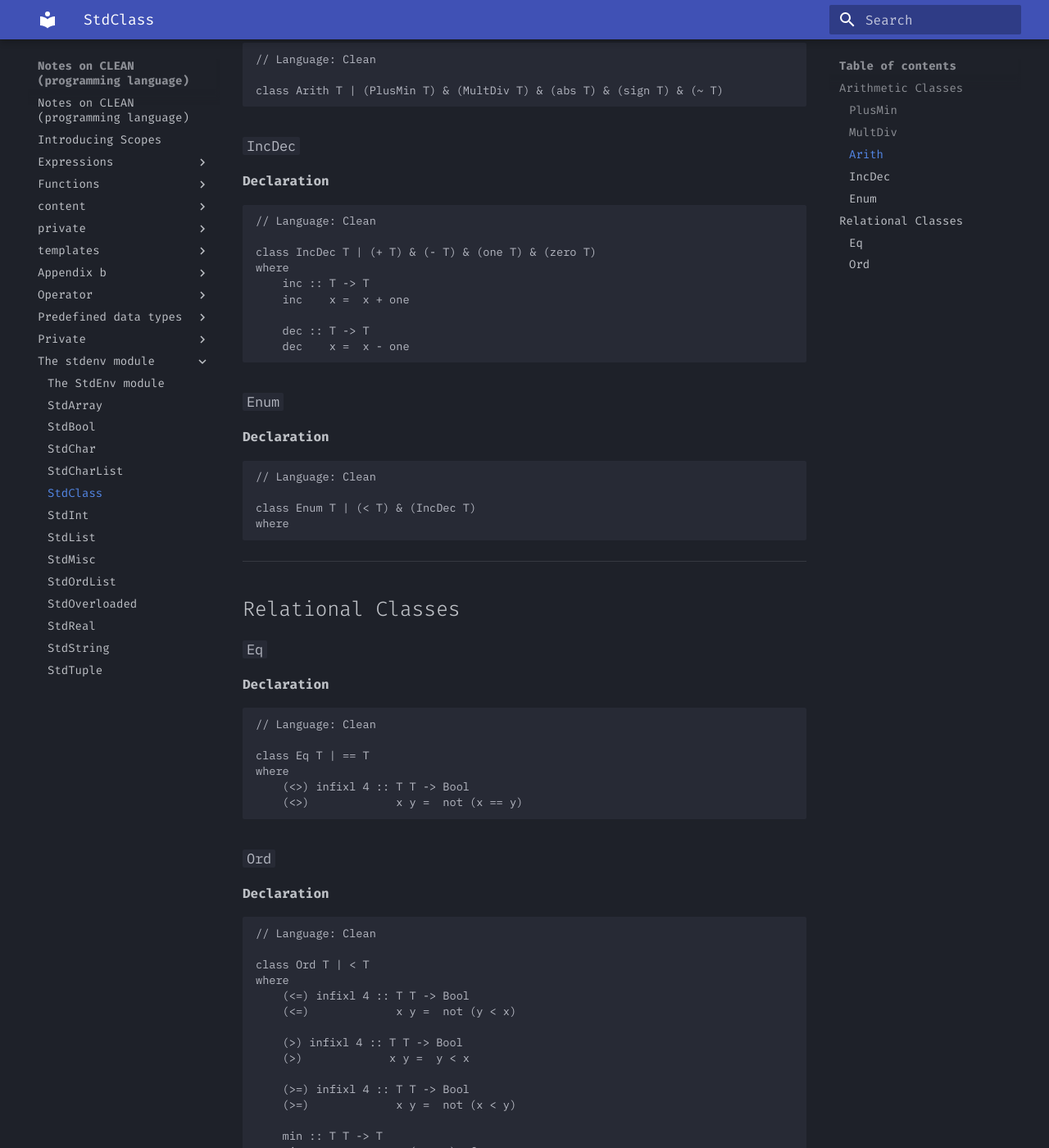
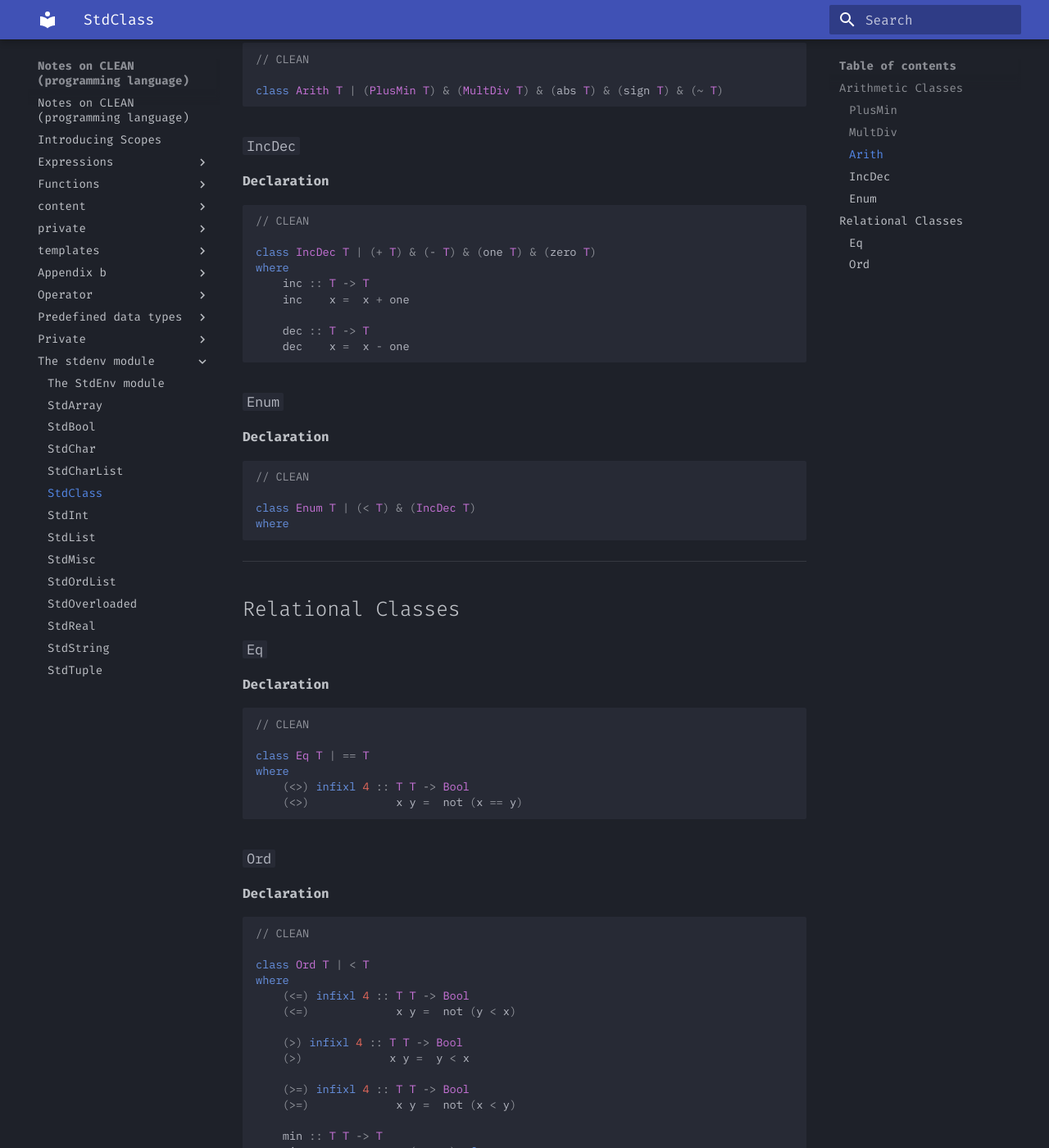
Before and after one commit to Eurydia/notes-on-clean-programming-language, an MkDocs documentation site: the page built from docs/the-stdenv-module/stdclass.md, in a window 1280 px wide and 1400 px high, scrolled down 727 px. Shown: the whole window at 82% size. Built offline with MkDocs 1.6.1 and Material for MkDocs 9.7.7, drawn with Linux system fonts in a browser that asks for light colours; some of the changed text lies outside the part shown.

Commit message:
Update stdclass.md

````diff
--- a/docs/the-stdenv-module/stdclass.md
+++ b/docs/the-stdenv-module/stdclass.md
@@ -8,8 +8,8 @@ Visit [StdClass](https://cloogle.org/src/#base-stdenv/StdClass;icl;line=1) on Cl
 
 **Declaration**
 
-```
-// Language: Clean
+```clean
+// CLEAN
 
 class PlusMin T | (+ T) & (- T) & (zero T)
 ```
@@ -18,8 +18,8 @@ class PlusMin T | (+ T) & (- T) & (zero T)
 
 **Declaration**
 
-```
-// Language: Clean
+```clean
+// CLEAN
 
 class MultDiv T | (* T) & (/ T) & (one T)
 ```
@@ -28,8 +28,8 @@ class MultDiv T | (* T) & (/ T) & (one T)
 
 **Declaration**
 
-```
-// Language: Clean
+```clean
+// CLEAN
 
 class Arith T | (PlusMin T) & (MultDiv T) & (abs T) & (sign T) & (~ T)
 ```
@@ -38,8 +38,8 @@ class Arith T | (PlusMin T) & (MultDiv T) & (abs T) & (sign T) & (~ T)
 
 **Declaration**
 
-```
-// Language: Clean
+```clean
+// CLEAN
 
 class IncDec T | (+ T) & (- T) & (one T) & (zero T)
 where
@@ -54,8 +54,8 @@ where
 
 **Declaration**
 
-```
-// Language: Clean
+```clean
+// CLEAN
 
 class Enum T | (< T) & (IncDec T)
 where
@@ -69,8 +69,8 @@ where
 
 **Declaration**
 
-```
-// Language: Clean
+```clean
+// CLEAN
 
 class Eq T | == T
 where
@@ -82,8 +82,8 @@ where
 
 **Declaration**
 
-```
-// Language: Clean
+```clean
+// CLEAN
 
 class Ord T | < T
 where
````
